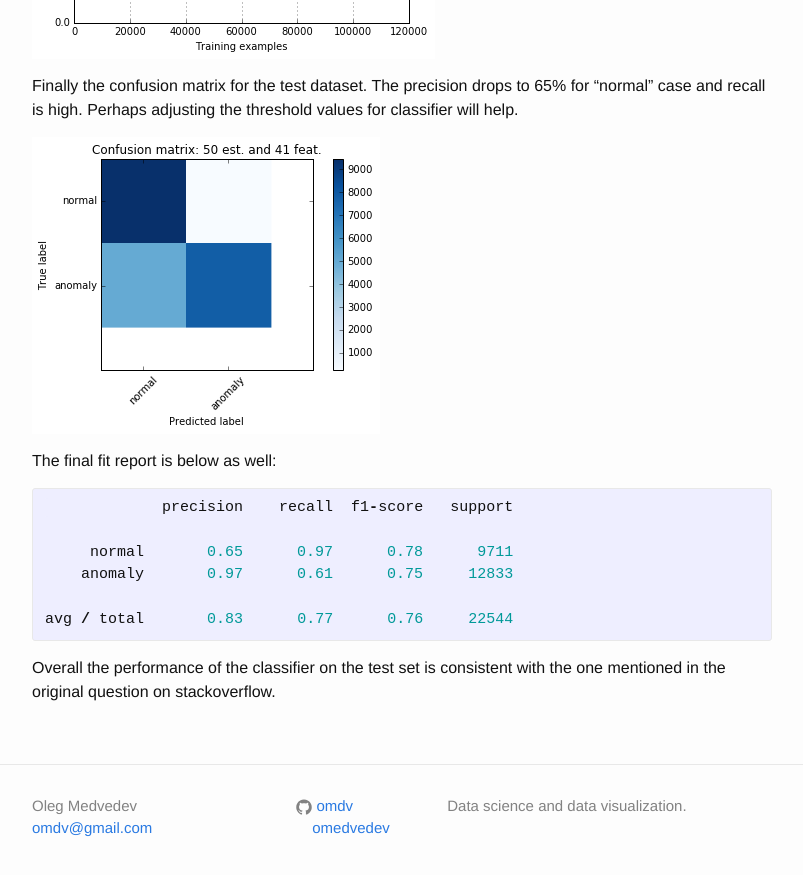
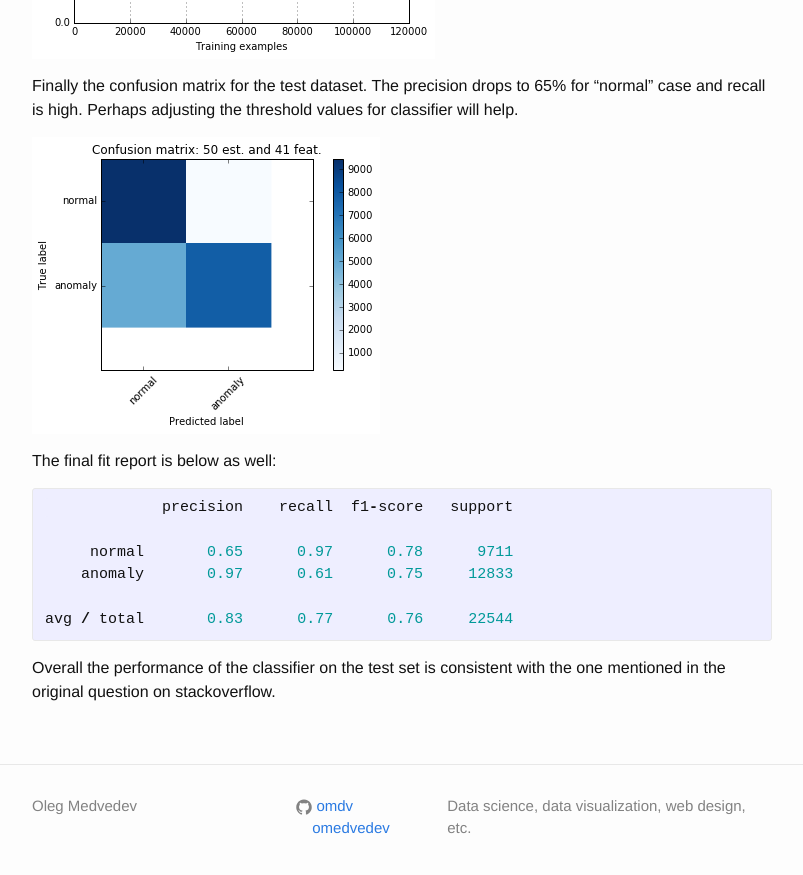
Before and after one commit to omdv/omdv.github.io, a Jekyll site: the page built from _posts/2016-03-09-WEKA-stackoverflow.markdown, in a window 1280 px wide and 900 px high, scrolled down 4533 px. Shown: the top 875 px of the window, without its empty margins (238-1041 px from the left). Built offline with Jekyll 4.4.1, drawn with Linux system fonts in a browser that asks for light colours.

```diff
--- a/_config.yml
+++ b/_config.yml
@@ -7,13 +7,13 @@
 
 # Site settings
 title: Oleg Medvedev
-description: Data science and data visualization.
+description: Data science, data visualization, web design, etc.
 baseurl: "" # the subpath of your site, e.g. /blog
 url: "https://omdv.github.io" # the base hostname & protocol for your site
 twitter_username:
 github_username: omdv
 linkedin_username: omedvedev
-email: omdv@gmail.com
+email:
 
 # Build settings
 markdown: kramdown
--- a/_posts/2016-03-09-WEKA-stackoverflow.markdown
+++ b/_posts/2016-03-09-WEKA-stackoverflow.markdown
@@ -1,7 +1,7 @@
 ---
 layout: post
 title:  "WEKA classification"
-categories: [random forest, WEKA]
+page.categories: [random forest, WEKA]
 ---
 There was a question posted on [stackoverflow][stack] on classification issues in WEKA. The datasets are available via [web-archive][datasets]. Since *.csv files were not available I downloaded *.ARFF and converted them to *.csv manually, as the format appeared to be quite simple. This is the list of features available to be placed in first row to construct the dataframe with column names.
 
```
Also changed, not shown: _posts/2017-11-13-crypto-portfolio-tracker.markdown (added, +7 -0 lines).
